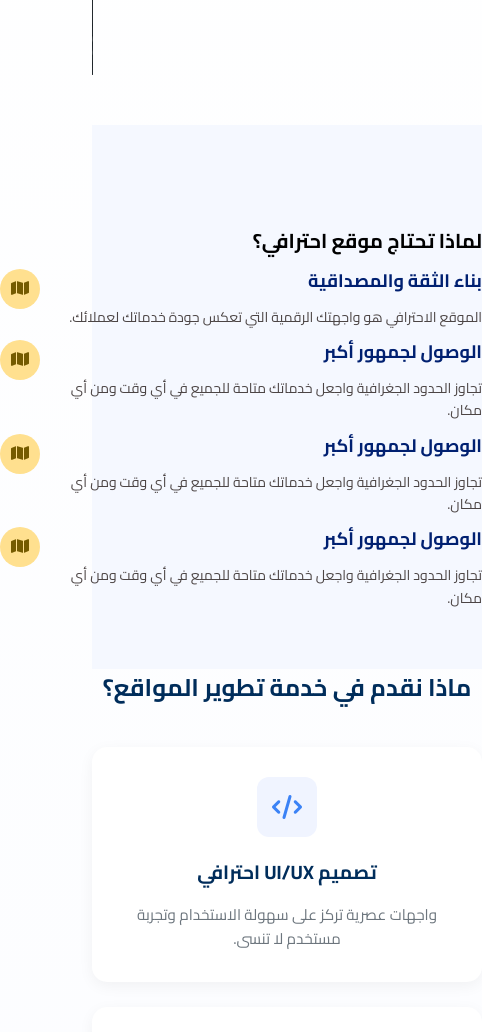
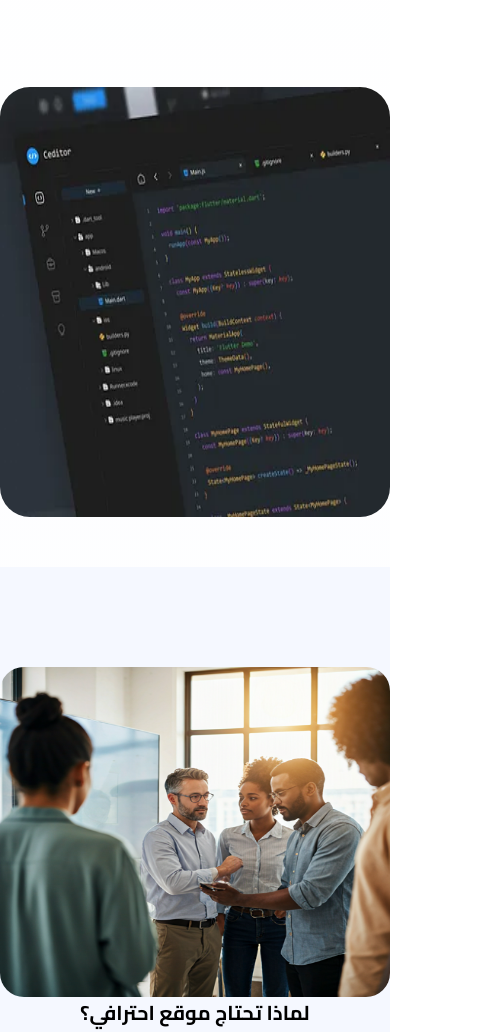
Before and after one commit to wajeehShik/Landing-page-Top-Tec, a plain HTML site: page services.html in a window 390 px wide. Shown: the part 530-1562 px from the top of the page, 482 px wide, since content can reach past the window. Drawn offline with Linux system fonts and the light colour scheme.

Commit message:
dsfdfssfd

```diff
--- /dev/null
+++ b/css/services_media_query.css
@@ -0,0 +1,17 @@
+/* تنسيقات الشاشات الصغيرة */
+@media (max-width: 600px) {
+    .hero{
+
+    flex-direction: column;
+    }
+    .why-service {
+    flex-direction: column;
+
+    }
+    .why-content{
+        text-align: center;
+    }
+    .why-service .why-content .content div p {
+    width: 229px;
+}
+}
--- a/services.html
+++ b/services.html
@@ -7,6 +7,7 @@
     <link rel="stylesheet" href="https://cdnjs.cloudflare.com/ajax/libs/font-awesome/6.5.1/css/all.min.css" ... />
  <link rel="stylesheet" href="css/main.css">
 <link rel="stylesheet" href="css/services.css">
+<link rel="stylesheet" href="css/services_media_query.css">
  <link rel="stylesheet" href="css/try.css">
 <link rel="stylesheet" href="css/user.css">
 <link rel="stylesheet" href="css/mediaquery.css">
```
